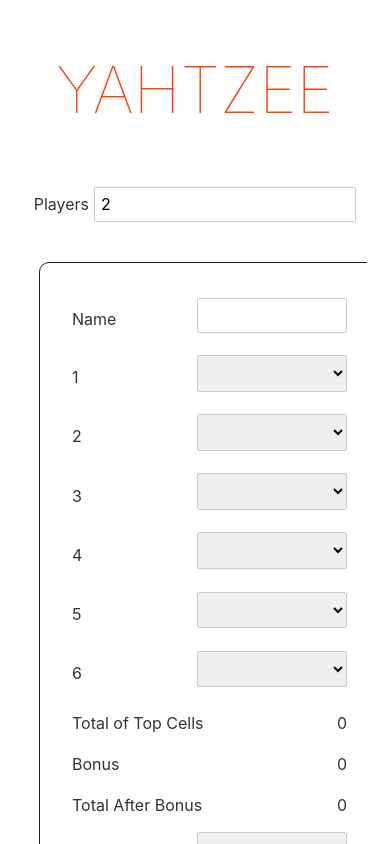
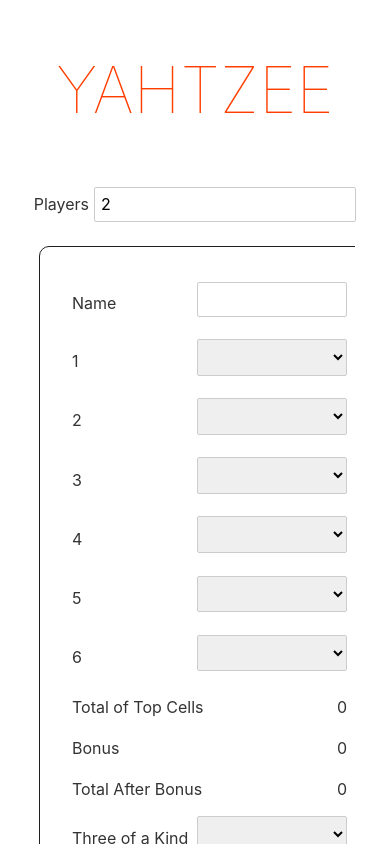
Before and after one commit to BenMcH/svelte-yahtzee, a Svelte app: page / in a window 390 px wide. Shown: the top 844 px of the page. Built offline with nearby package versions, Linux system fonts and the light colour scheme.

Commit message:
Less padding mobile

```diff
--- a/src/App.svelte
+++ b/src/App.svelte
@@ -37,7 +37,7 @@
 	@media(max-width: 768px) {
 		section {
 			max-width: 100%;
-			padding: 1rem;
+			padding: 0 4px;
 		}
 	}
 
```
